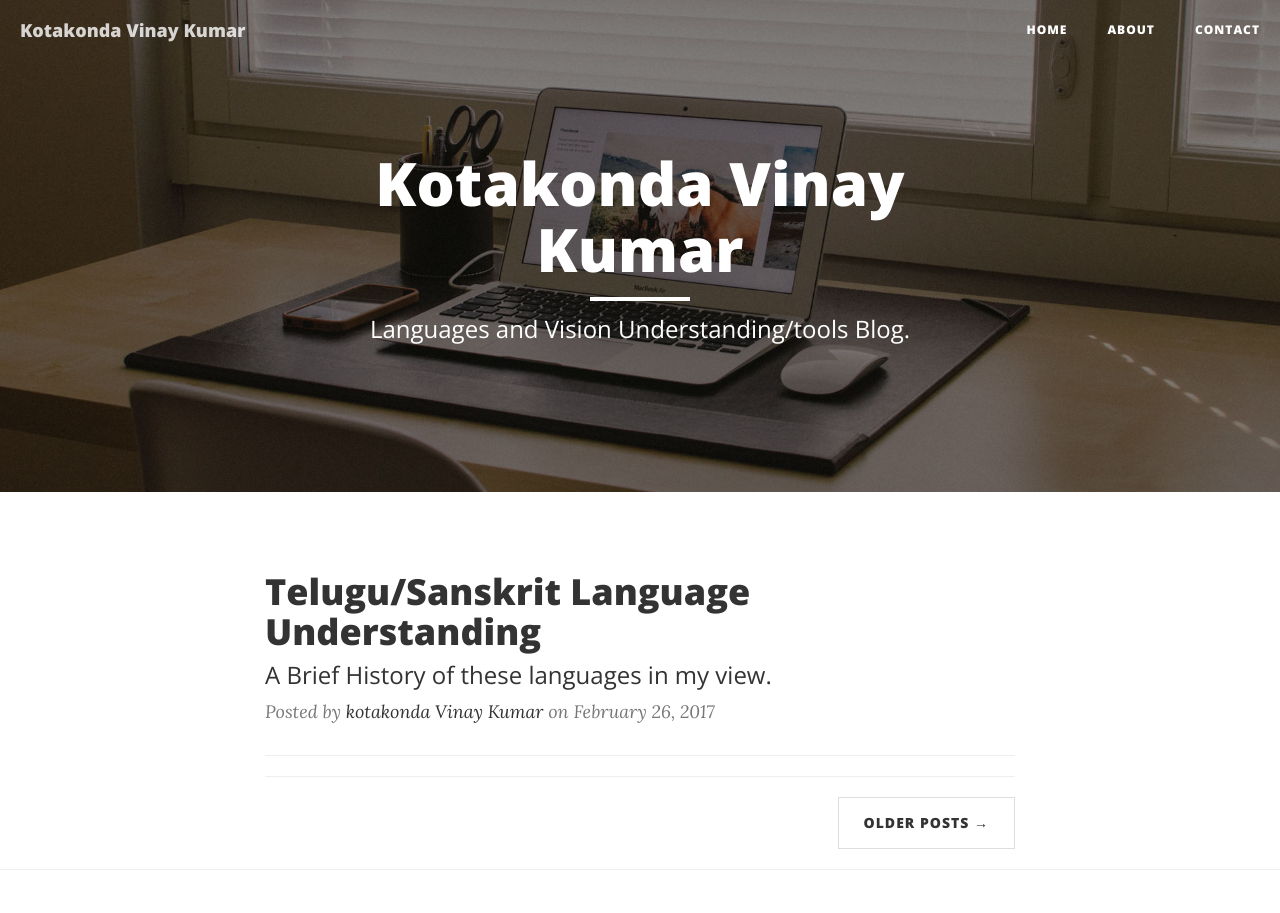
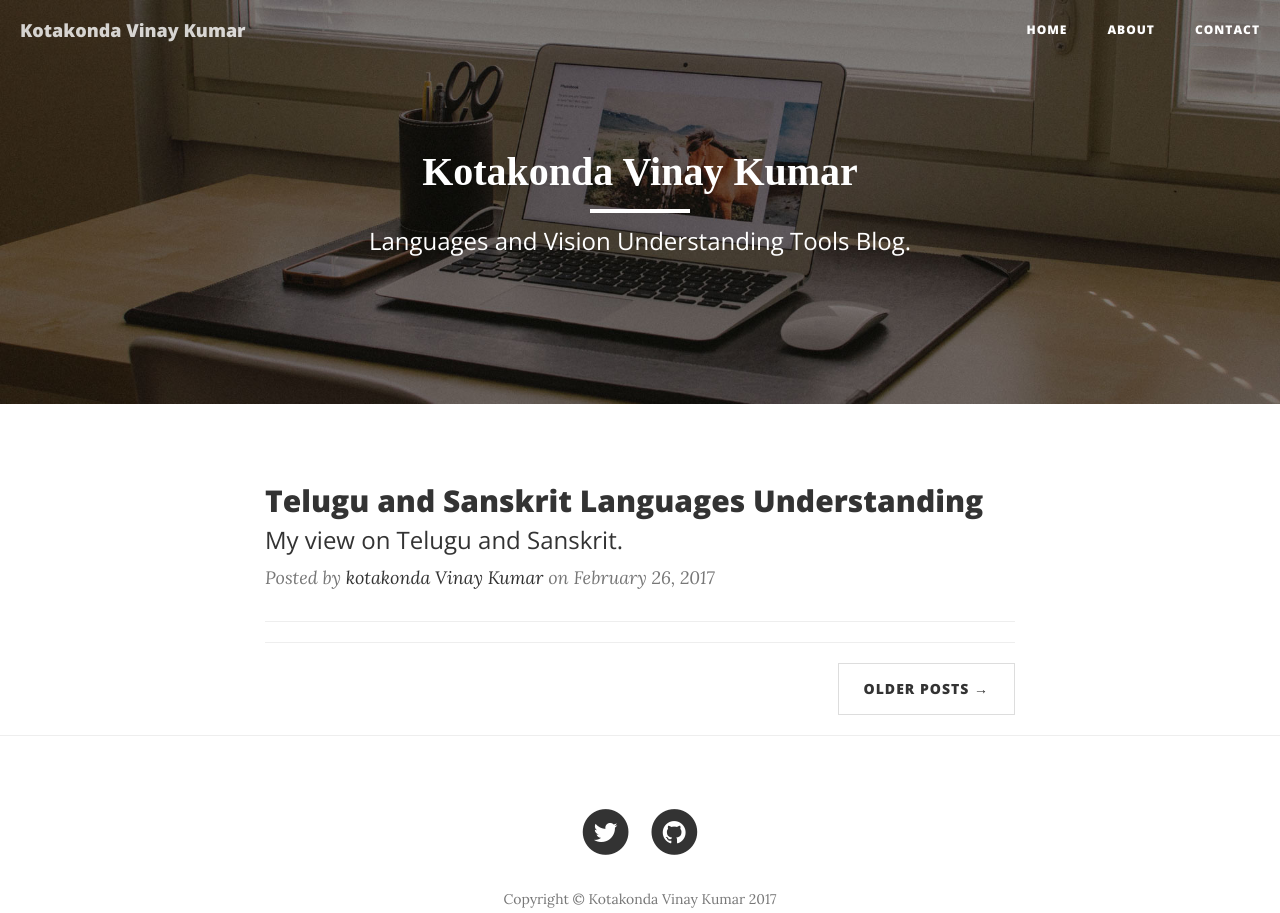
Before and after one commit to kotakondavinay/kotakondavinay.github.io, a website: page index.html in a window 1280 px wide. Shown: the top 913 px of the page. Drawn offline with nearby package versions, Linux system fonts and the light colour scheme.

Commit message:
changes css.

```diff
--- a/css/clean-blog.css
+++ b/css/clean-blog.css
@@ -181,7 +181,8 @@ hr.small {
 @media only screen and (min-width: 768px) {
   .intro-header .site-heading h1,
   .intro-header .page-heading h1 {
-    font-size: 60px;
+    font-size: 40px;
+    font-family: initial;
   }
 }
 .intro-header .post-heading h1 {
@@ -209,10 +210,10 @@ hr.small {
 }
 @media only screen and (min-width: 768px) {
   .intro-header .post-heading h1 {
-    font-size: 55px;
+    font-size: 30px;
   }
   .intro-header .post-heading .subheading {
-    font-size: 30px;
+    font-size: 25px;
   }
 }
 .post-preview > a {
@@ -250,7 +251,7 @@ hr.small {
 }
 @media only screen and (min-width: 768px) {
   .post-preview > a > .post-title {
-    font-size: 36px;
+    font-size: 30px;
   }
 }
 .section-heading {
--- a/index.html
+++ b/index.html
@@ -73,7 +73,7 @@
                     <div class="site-heading">
                         <h1>Kotakonda Vinay Kumar</h1>
                         <hr class="small">
-                        <span class="subheading">Languages and Vision Understanding/tools Blog.</span>
+                        <span class="subheading">Languages and Vision Understanding Tools Blog.</span>
                     </div>
                 </div>
             </div>
@@ -87,10 +87,10 @@
                 <div class="post-preview">
                     <a href="post.html">
                         <h2 class="post-title">
-                            Telugu/Sanskrit Language Understanding
+                            Telugu and Sanskrit Languages Understanding
                         </h2>
                         <h3 class="post-subtitle">
-                            A Brief History of these languages in my view.
+                            My view on Telugu and Sanskrit.
                         </h3>
                     </a>
                     <p class="post-meta">Posted by <a href="#">kotakonda Vinay Kumar</a> on February 26, 2017</p>
```
Also changed, not shown: post.html (+3 -3 lines), css/clean-blog.min.css.
